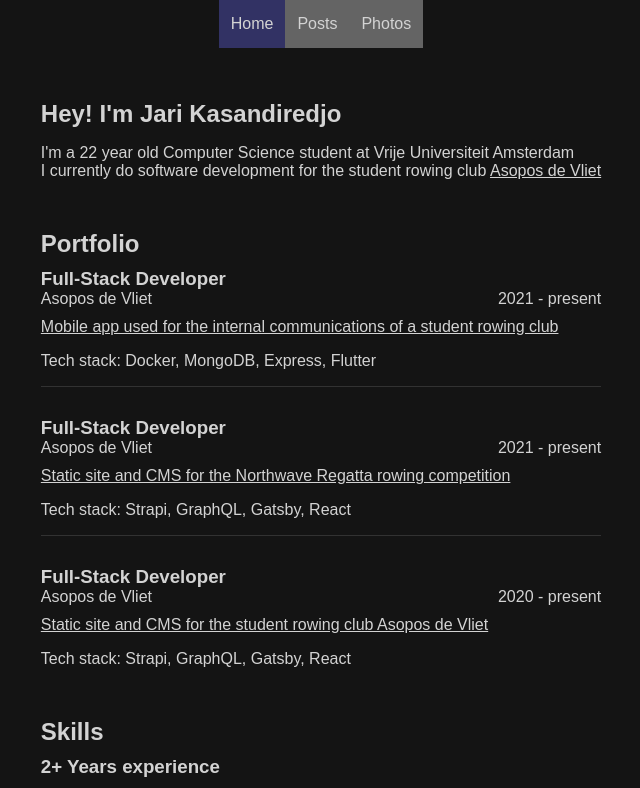
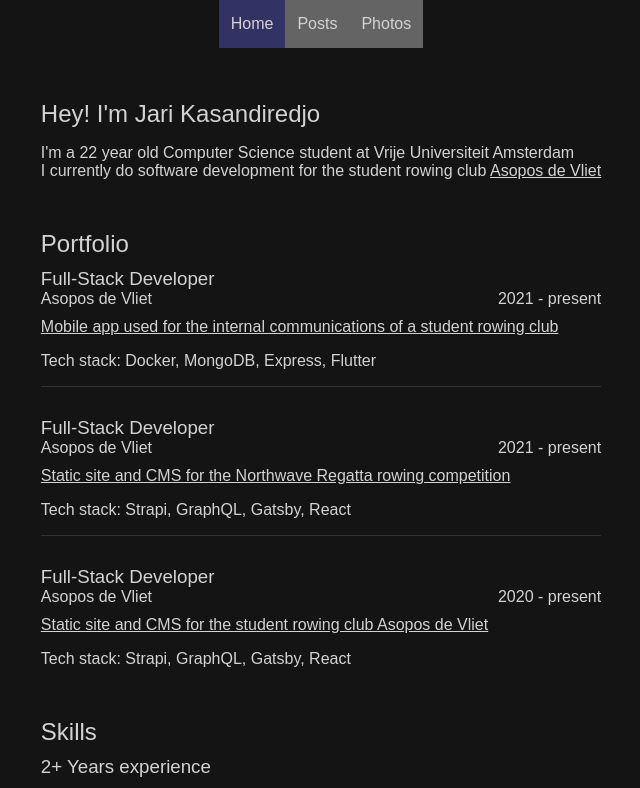
Before and after one commit to sw1jari/jarinoah.com, a Next.js app: page / in a window 1280 px wide. Shown: the top 788 px of the page, without its empty margins (319-959 px from the left). Built offline with nearby package versions, Linux system fonts and the light colour scheme.

Commit message:
font css on headers

```diff
--- a/styles/globals.css
+++ b/styles/globals.css
@@ -24,7 +24,7 @@ ul:not(ul:last-child) {
   margin-bottom: 20px;
 }
 
-html {
+html, h1, h2, h3 {
   font-family: sans-serif;
   font-weight: 400;
 }
```
